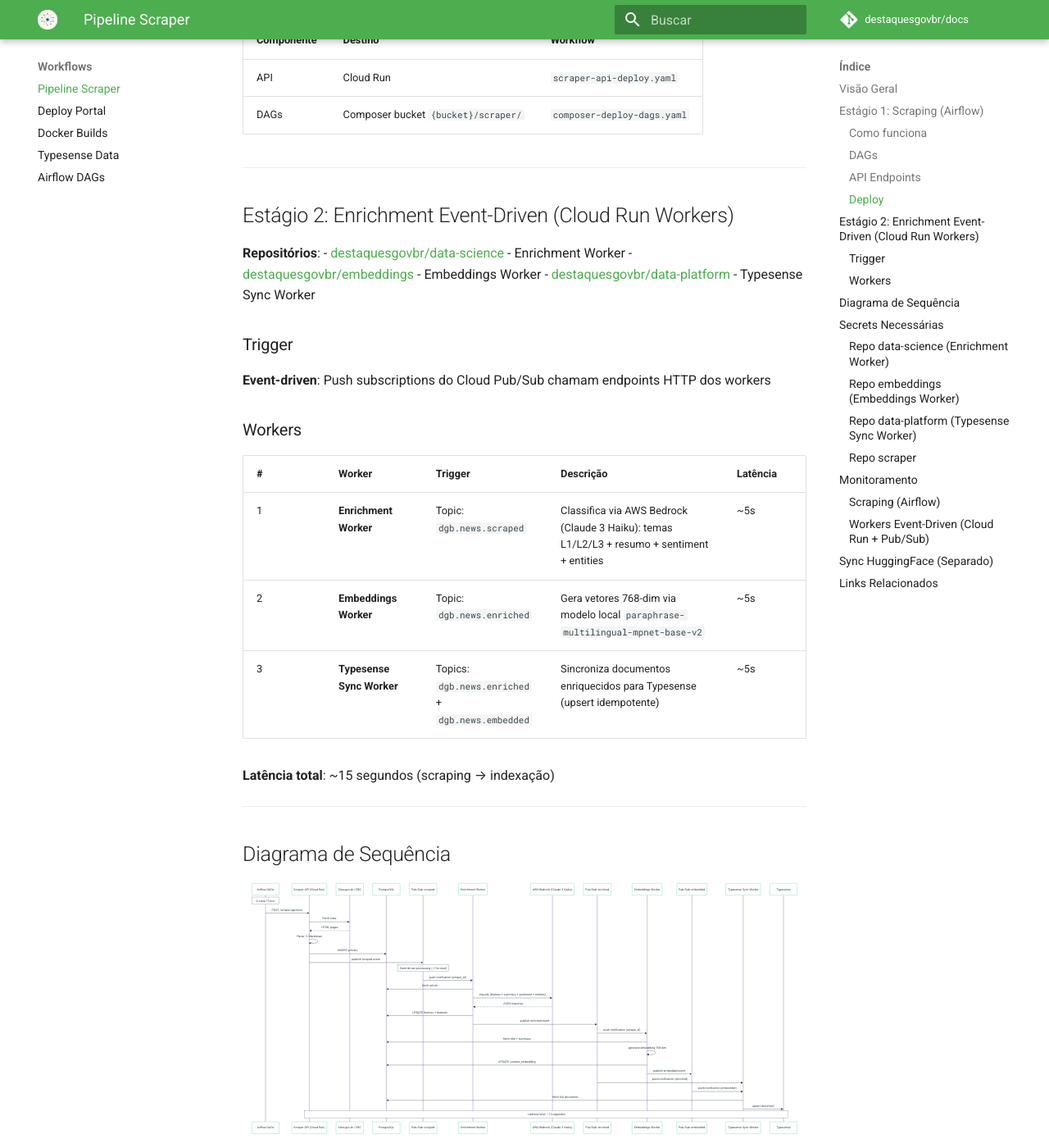
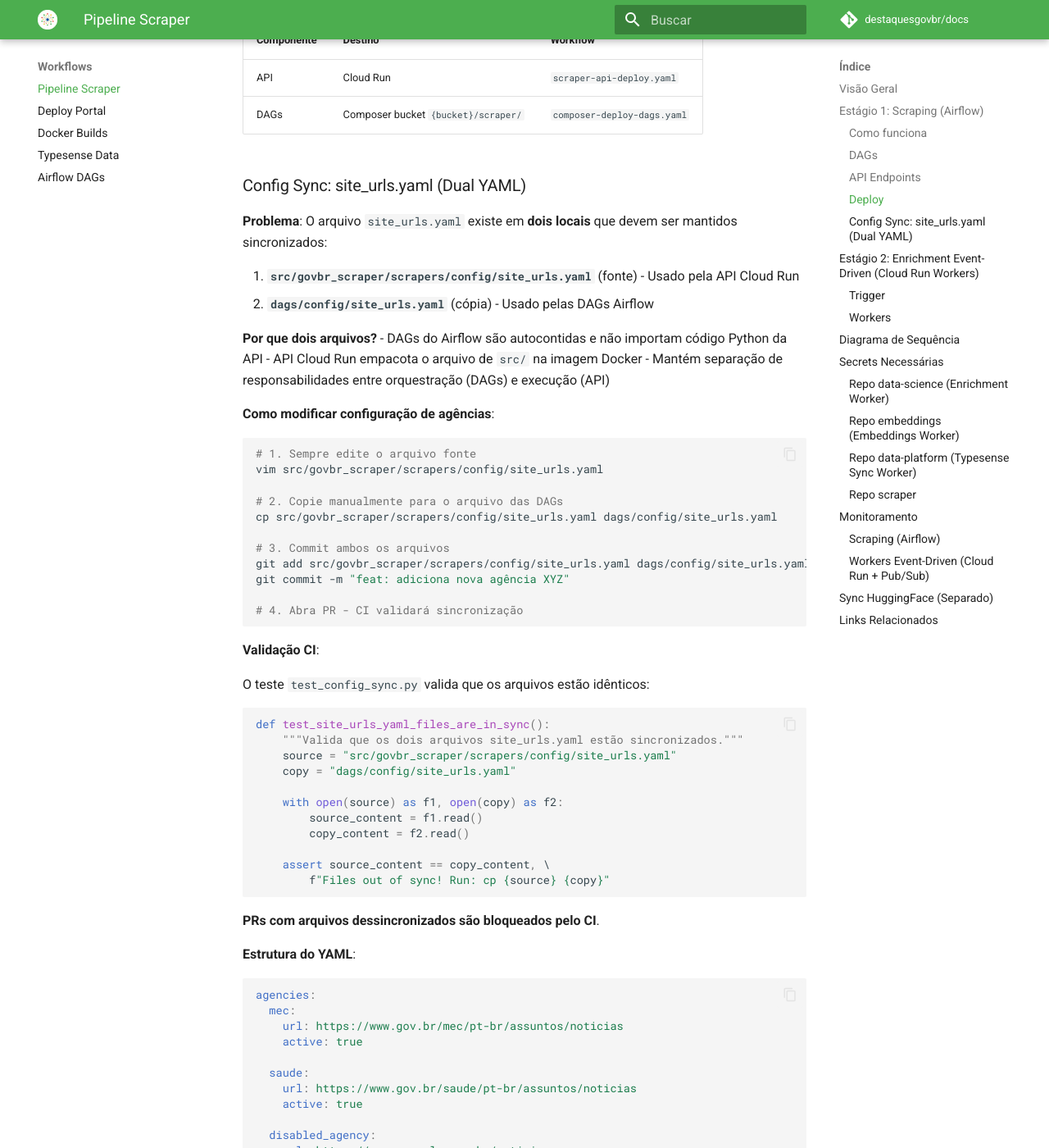
Before and after one commit to destaquesgovbr/docs, an MkDocs documentation site: the page built from docs/workflows/scraper-pipeline.md, in a window 1280 px wide and 1400 px high, scrolled down 1692 px. Shown: the whole window at 82% size. Built offline with MkDocs 1.6.1 and Material for MkDocs 9.7.7, drawn with Linux system fonts in a browser that asks for light colours; comment, search, counter and statistics services are not loaded; some of the changed text lies outside the part shown.

Commit message:
docs: adiciona seção Config Sync (dual YAML) no scraper-pipeline
Implementa recomendação item 14.3 do Quadro Resumo (Config Sync):
- Documenta dual site_urls.yaml: src/ (fonte) e dags/config/ (cópia)
- Explica por que dois arquivos: separação DAGs/API, empacotamento Docker
- Procedimento de sincronização: editar fonte → copiar → commit ambos
- Validação CI: test_config_sync.py bloqueia PRs dessincronizados
- Estrutura YAML: campos url, active, disabled_reason, disabled_date
- Apenas agências com active=true geram DAGs no Airflow
- Menção de migração futura para PostgreSQL
- Referência para documentação completa em scraper/dags/config/README.md

Fonte: scraper/dags/config/README.md, scraper/tests/unit/test_config_sync.py

Co-Authored-By: Claude Sonnet 4.5 <noreply@anthropic.com>

````diff
--- a/docs/workflows/scraper-pipeline.md
+++ b/docs/workflows/scraper-pipeline.md
@@ -76,6 +76,83 @@ flowchart LR
 |-----------|---------|----------|
 | API | Cloud Run | `scraper-api-deploy.yaml` |
 | DAGs | Composer bucket `{bucket}/scraper/` | `composer-deploy-dags.yaml` |
+
+### Config Sync: site_urls.yaml (Dual YAML)
+
+**Problema**: O arquivo `site_urls.yaml` existe em **dois locais** que devem ser mantidos sincronizados:
+
+1. **`src/govbr_scraper/scrapers/config/site_urls.yaml`** (fonte) - Usado pela API Cloud Run
+2. **`dags/config/site_urls.yaml`** (cópia) - Usado pelas DAGs Airflow
+
+**Por que dois arquivos?**
+- DAGs do Airflow são autocontidas e não importam código Python da API
+- API Cloud Run empacota o arquivo de `src/` na imagem Docker
+- Mantém separação de responsabilidades entre orquestração (DAGs) e execução (API)
+
+**Como modificar configuração de agências**:
+
+```bash
+# 1. Sempre edite o arquivo fonte
+vim src/govbr_scraper/scrapers/config/site_urls.yaml
+
+# 2. Copie manualmente para o arquivo das DAGs
+cp src/govbr_scraper/scrapers/config/site_urls.yaml dags/config/site_urls.yaml
+
+# 3. Commit ambos os arquivos
+git add src/govbr_scraper/scrapers/config/site_urls.yaml dags/config/site_urls.yaml
+git commit -m "feat: adiciona nova agência XYZ"
+
+# 4. Abra PR - CI validará sincronização
+```
+
+**Validação CI**:
+
+O teste `test_config_sync.py` valida que os arquivos estão idênticos:
+
+```python
+def test_site_urls_yaml_files_are_in_sync():
+    """Valida que os dois arquivos site_urls.yaml estão sincronizados."""
+    source = "src/govbr_scraper/scrapers/config/site_urls.yaml"
+    copy = "dags/config/site_urls.yaml"
+
+    with open(source) as f1, open(copy) as f2:
+        source_content = f1.read()
+        copy_content = f2.read()
+
+    assert source_content == copy_content, \
+        f"Files out of sync! Run: cp {source} {copy}"
+```
+
+**PRs com arquivos dessincronizados são bloqueados pelo CI**.
+
+**Estrutura do YAML**:
+
+```yaml
+agencies:
+  mec:
+    url: https://www.gov.br/mec/pt-br/assuntos/noticias
+    active: true
+
+  saude:
+    url: https://www.gov.br/saude/pt-br/assuntos/noticias
+    active: true
+
+  disabled_agency:
+    url: https://www.example.gov.br/noticias
+    active: false
+    disabled_reason: "Site descontinuado"
+    disabled_date: "2025-12-01"
+```
+
+**Campos**:
+- `url` (obrigatório): URL da página de notícias
+- `active` (opcional, default: `true`): Se `false`, não gera DAG no Airflow
+- `disabled_reason` (opcional): Motivo da desativação
+- `disabled_date` (opcional): Data da desativação
+
+**Migração futura**: Esta configuração pode migrar para PostgreSQL, eliminando a necessidade de sincronização manual.
+
+→ Documentação completa: [scraper/dags/config/README.md](https://github.com/destaquesgovbr/scraper/blob/main/dags/config/README.md)
 
 ---
 
````
